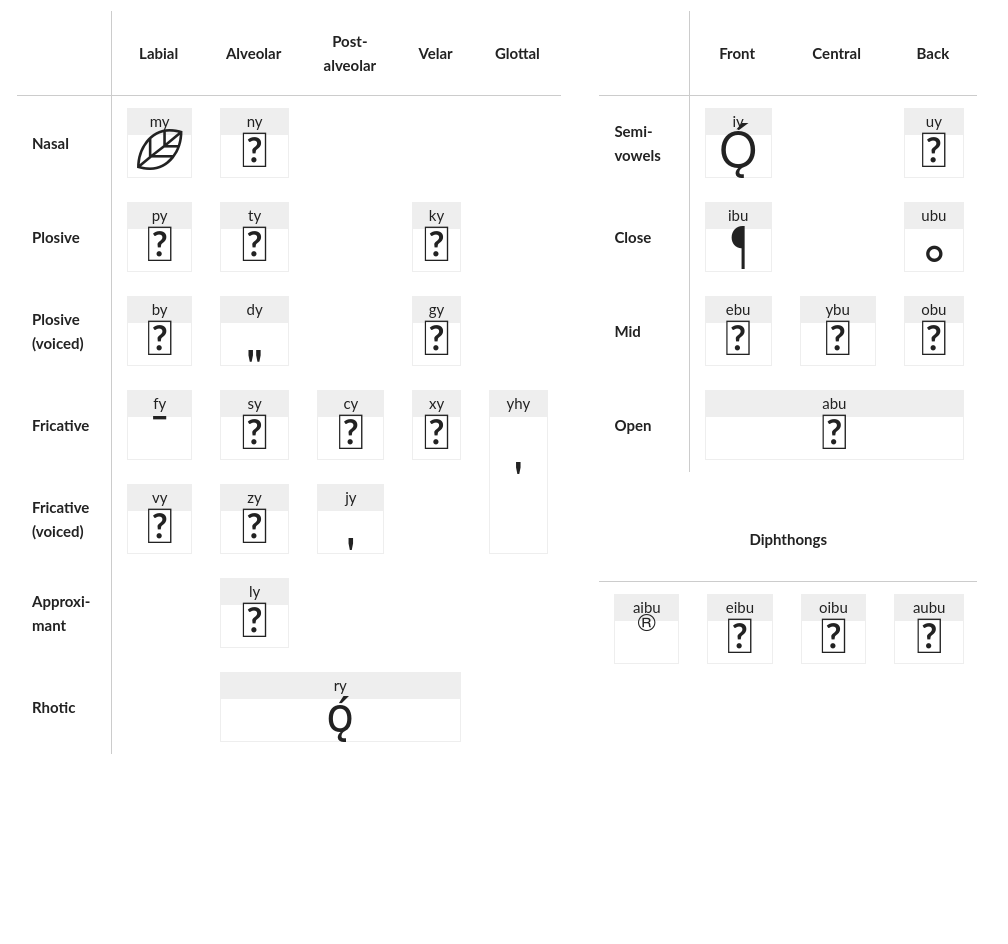
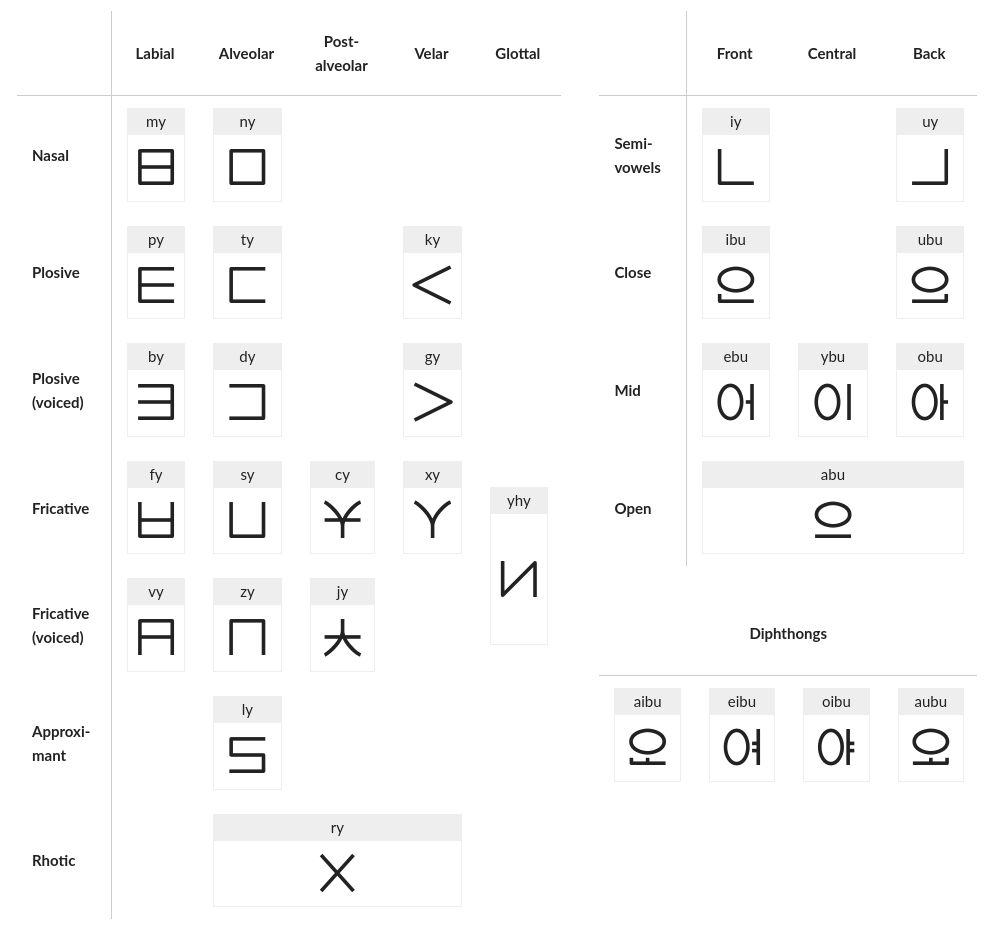
Before and after one commit to jackhumbert/dreluhu, a plain HTML site: page index.html in a window 1280 px wide. Shown: the part 440-1384 px from the top of the page, without its empty margins (143-1151 px from the left). Before the commit the page ends 1219 px from the top, so only its background shows below. Drawn offline with Linux system fonts and the light colour scheme.

Commit message:
mess with em size

```diff
--- a/css/ime.css
+++ b/css/ime.css
@@ -74,11 +74,10 @@ code, .zlm {
 }
 
 .character {
-	font-size: 48px;
-	line-height: 28px;
+	font-size: 36px;
 	border: 1px solid #eee;
 	background: white;
-	padding-bottom: 14px;
+	padding-top: 8px;
 	width: 100%;
 	text-align: center;
 }
--- a/index.html
+++ b/index.html
@@ -61,46 +61,46 @@
     <tbody>
     <tr>
       <th>Nasal</th>
-      <td><div class="character-legend">my</div><div class="character">&#xeb40;</div></td>
-      <td><div class="character-legend">ny</div><div class="character">&#xeb50;</div></td>
+      <td><div class="character-legend">my</div><div class="character">&#xeb60;</div></td>
+      <td><div class="character-legend">ny</div><div class="character">&#xeb70;</div></td>
     </tr>
     <tr>
       <th>Plosive</th>
-      <td><div class="character-legend">py</div><div class="character">&#xeb41;</div></td>
-      <td><div class="character-legend">ty</div><div class="character">&#xeb51;</div></td>
+      <td><div class="character-legend">py</div><div class="character">&#xeb61;</div></td>
+      <td><div class="character-legend">ty</div><div class="character">&#xeb71;</div></td>
       <td></td>
-      <td><div class="character-legend">ky</div><div class="character">&#xeb45;</div></td>
+      <td><div class="character-legend">ky</div><div class="character">&#xeb65;</div></td>
     </tr>
     <tr>
       <th>Plosive (voiced)</th>
-      <td><div class="character-legend">by</div><div class="character">&#xeb42;</div></td>
-      <td><div class="character-legend">dy</div><div class="character">&#xeb52;</div></td>
+      <td><div class="character-legend">by</div><div class="character">&#xeb62;</div></td>
+      <td><div class="character-legend">dy</div><div class="character">&#xeb72;</div></td>
       <td></td>
-      <td><div class="character-legend">gy</div><div class="character">&#xeb55;</div></td>
+      <td><div class="character-legend">gy</div><div class="character">&#xeb75;</div></td>
     </tr>
     <tr>
       <th>Fricative</th>
-      <td><div class="character-legend">fy</div><div class="character">&#xeb43;</div></td>
-      <td><div class="character-legend">sy</div><div class="character">&#xeb53;</div></td>
-      <td><div class="character-legend">cy</div><div class="character">&#xeb46;</div></td>
-      <td><div class="character-legend">xy</div><div class="character">&#xeb47;</div></td>
-      <td rowspan="2"><div class="character-legend">yhy</div><div class="character">&#xeb57;</div></td>
+      <td><div class="character-legend">fy</div><div class="character">&#xeb63;</div></td>
+      <td><div class="character-legend">sy</div><div class="character">&#xeb73;</div></td>
+      <td><div class="character-legend">cy</div><div class="character">&#xeb66;</div></td>
+      <td><div class="character-legend">xy</div><div class="character">&#xeb67;</div></td>
+      <td rowspan="2"><div class="character-legend">yhy</div><div class="character">&#xeb77;</div></td>
     </tr>
     <tr>
       <th>Fricative (voiced)</th>
-      <td><div class="character-legend">vy</div><div class="character">&#xeb44;</div></td>
-      <td><div class="character-legend">zy</div><div class="character">&#xeb54;</div></td>
-      <td><div class="character-legend">jy</div><div class="character">&#xeb56;</div></td>
+      <td><div class="character-legend">vy</div><div class="character">&#xeb64;</div></td>
+      <td><div class="character-legend">zy</div><div class="character">&#xeb74;</div></td>
+      <td><div class="character-legend">jy</div><div class="character">&#xeb76;</div></td>
     </tr>
     <tr>
       <th>Approxi&shy;mant</th>
       <td></td>
-      <td><div class="character-legend">ly</div><div class="character">&#xeb59;</div></td>
+      <td><div class="character-legend">ly</div><div class="character">&#xeb79;</div></td>
     </tr>
     <tr>
       <th>Rhotic</th>
       <td></td>
-      <td colspan="3"><div class="character-legend">ry</div><div class="character">&#xeb49;</div></td>
+      <td colspan="3"><div class="character-legend">ry</div><div class="character">&#xeb69;</div></td>
     </tr>
     </tbody>
     </table>
@@ -117,25 +117,25 @@
     <tbody>
     <tr>
       <th>Semi&shy;vowels</th>
-      <td><div class="character-legend">iy</div><div class="character">&#xeb48;</div></td>
+      <td><div class="character-legend">iy</div><div class="character">&#xeb68;</div></td>
       <td></td>
-      <td><div class="character-legend">uy</div><div class="character">&#xeb58;</div></td>
+      <td><div class="character-legend">uy</div><div class="character">&#xeb78;</div></td>
     </tr>
     <tr>
       <th>Close</th>
-      <td><div class="character-legend">ibu</div><div class="character">&#xeb4c;</div></td>
+      <td><div class="character-legend">ibu</div><div class="character">&#xeb6c;</div></td>
       <td></td>
-      <td><div class="character-legend">ubu</div><div class="character">&#xeb4d;</div></td>
+      <td><div class="character-legend">ubu</div><div class="character">&#xeb6d;</div></td>
     </tr>
     <tr>
       <th>Mid</th>
-      <td><div class="character-legend">ebu</div><div class="character">&#xeb4a;</div></td>
-      <td><div class="character-legend">ybu</div><div class="character">&#xeb4f;</div></td>
-      <td><div class="character-legend">obu</div><div class="character">&#xeb4b;</div></td>
+      <td><div class="character-legend">ebu</div><div class="character">&#xeb6a;</div></td>
+      <td><div class="character-legend">ybu</div><div class="character">&#xeb6f;</div></td>
+      <td><div class="character-legend">obu</div><div class="character">&#xeb6b;</div></td>
     </tr>
     <tr>
       <th>Open</th>
-      <td colspan="3"><div class="character-legend">abu</div><div class="character">&#xeb4e;</div></td>
+      <td colspan="3"><div class="character-legend">abu</div><div class="character">&#xeb6e;</div></td>
     </tr>
     </tbody>
     </table>
@@ -146,10 +146,10 @@
       </thead>
     <tbody>
     <tr>
-      <td><div class="character-legend">aibu</div><div class="character">&#xeb5a;</div></td>
-      <td><div class="character-legend">eibu</div><div class="character">&#xeb5b;</div></td>
-      <td><div class="character-legend">oibu</div><div class="character">&#xeb5c;</div></td>
-      <td><div class="character-legend">aubu</div><div class="character">&#xeb5d;</div></td>
+      <td><div class="character-legend">aibu</div><div class="character">&#xeb7a;</div></td>
+      <td><div class="character-legend">eibu</div><div class="character">&#xeb7b;</div></td>
+      <td><div class="character-legend">oibu</div><div class="character">&#xeb7c;</div></td>
+      <td><div class="character-legend">aubu</div><div class="character">&#xeb7d;</div></td>
     </tr>
     </tbody>
     </table>
```
Also changed, not shown: font.otf, 1 other file.
